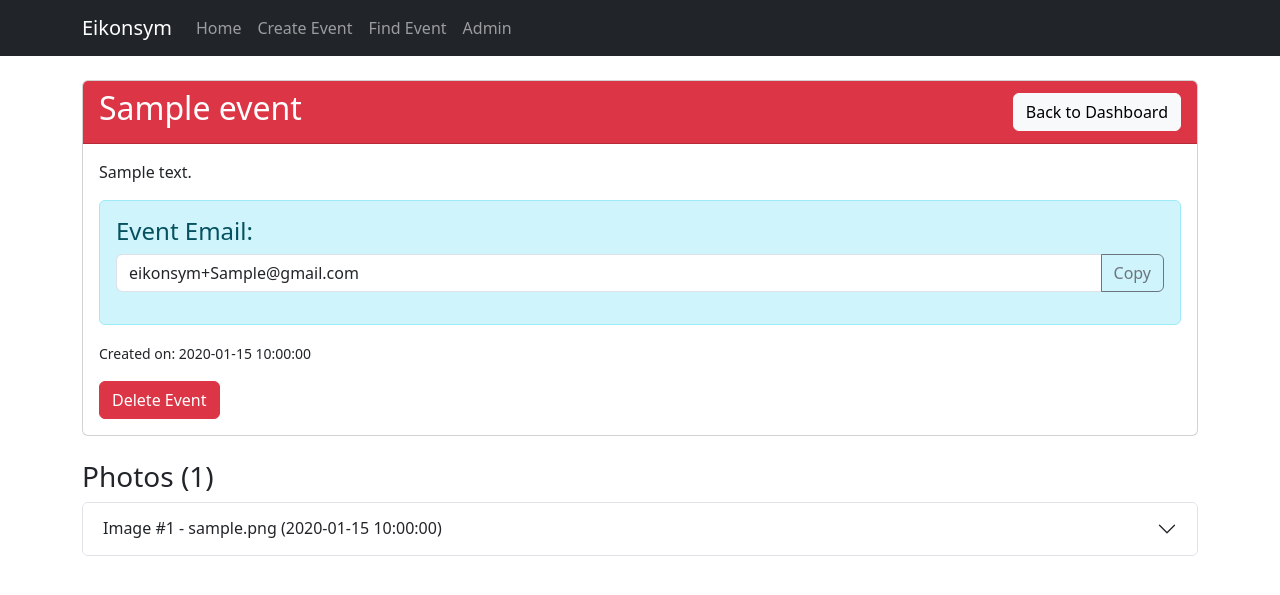
After one commit to DG1001/Eikonsym, a Flask app: page /admin/event/1 in a window 1280 px wide. The commit adds this page. Shown: the top 595 px of the page. Run offline with Flask 3, Linux system fonts and the light colour scheme; the visitor is signed in with stand-in values (Sample User, id 1); tables that the repository leaves empty hold one stand-in row (values such as "Sample post"); grey boxes marked "Sample" are stand-in pictures.

Commit message:
feat: add admin page with event and image management functionality

```diff
--- a/app.py
+++ b/app.py
@@ -23,8 +23,9 @@ GMAIL_PASSWORD = os.environ.get('GMAIL_APP_PASSWORD', '')
 GMAIL_PREFIX = 'eikonsym+'
 GMAIL_DOMAIN = 'gmail.com'
 
-# Admin password for creating events
+# Admin passwords
 ADMIN_PASSWORD = os.environ.get('ADMIN_PASSWORD', 'eikonsym')
+ADMIN_MASTER_PASSWORD = os.environ.get('ADMIN_MASTER_PASSWORD', 'eikonsym_master')
 
 def get_db():
     db = getattr(g, '_database', None)
@@ -84,6 +85,12 @@ class Event:
         return event
 
     @staticmethod
+    def get_by_id(id):
+        db = get_db()
+        event = db.execute('SELECT * FROM events WHERE id = ?', (id,)).fetchone()
+        return event
+
+    @staticmethod
     def get_all():
         db = get_db()
         events = db.execute('SELECT * FROM events ORDER BY created_at DESC').fetchall()
@@ -100,6 +107,19 @@ class Event:
         return Event.get_by_key(key)
 
     @staticmethod
+    def delete(event_id):
+        db = get_db()
+        # First delete all images associated with this event
+        images = Image.get_by_event_id(event_id)
+        for image in images:
+            Image.delete(image['id'])
+
+        # Then delete the event
+        db.execute('DELETE FROM events WHERE id = ?', (event_id,))
+        db.commit()
+        return True
+
+    @staticmethod
     def get_email(key):
         return f"{GMAIL_PREFIX}{key}@{GMAIL_DOMAIN}"
 
@@ -114,6 +134,12 @@ class Image:
         return images
 
     @staticmethod
+    def get_by_id(id):
+        db = get_db()
+        image = db.execute('SELECT * FROM images WHERE id = ?', (id,)).fetchone()
+        return image
+
+    @staticmethod
     def create(filename, original_filename, sender, event_id):
         db = get_db()
         db.execute(
@@ -121,6 +147,26 @@ class Image:
             (filename, original_filename, sender, event_id)
         )
         db.commit()
+
+    @staticmethod
+    def delete(image_id):
+        db = get_db()
+        # Get the image filename first
+        image = Image.get_by_id(image_id)
+        if image:
+            # Delete the file from disk
+            file_path = os.path.join(app.config['UPLOAD_FOLDER'], image['filename'])
+            try:
+                if os.path.exists(file_path):
+                    os.remove(file_path)
+            except Exception as e:
+                print(f"Error deleting file: {e}")
+
+            # Delete from database
+            db.execute('DELETE FROM images WHERE id = ?', (image_id,))
+            db.commit()
+            return True
+        return False
 
 def generate_event_key():
     """Generate a unique event key"""
@@ -317,5 +363,78 @@ def find_event():
 
     return render_template('find_event.html')
 
+@app.route('/admin', methods=['GET', 'POST'])
+def admin_login():
+    if request.method == 'POST':
+        password = request.form.get('password')
+
+        if not password or password != ADMIN_MASTER_PASSWORD:
+            flash('Invalid admin password', 'error')
+            return redirect(url_for('admin_login'))
+
+        session['admin_authenticated'] = True
+        return redirect(url_for('admin_dashboard'))
+
+    return render_template('admin_login.html')
+
+@app.route('/admin/dashboard')
+def admin_dashboard():
+    if not session.get('admin_authenticated'):
+        flash('Please login as admin first', 'error')
+        return redirect(url_for('admin_login'))
+
+    events = Event.get_all()
+    return render_template('admin_dashboard.html', events=events)
+
+@app.route('/admin/event/<int:event_id>')
+def admin_view_event(event_id):
+    if not session.get('admin_authenticated'):
+        flash('Please login as admin first', 'error')
+        return redirect(url_for('admin_login'))
+
+    event = Event.get_by_id(event_id)
+    if not event:
+        flash('Event not found', 'error')
+        return redirect(url_for('admin_dashboard'))
+
+    images = Image.get_by_event_id(event_id)
+
+    # Add email property to event dictionary
+    event_with_email = dict(event)
+    event_with_email['email'] = Event.get_email(event['key'])
+
+    return render_template('admin_view_event.html', event=event_with_email, images=images)
+
+@app.route('/admin/event/delete/<int:event_id>', methods=['POST'])
+def admin_delete_event(event_id):
+    if not session.get('admin_authenticated'):
+        flash('Please login as admin first', 'error')
+        return redirect(url_for('admin_login'))
+
+    event = Event.get_by_id(event_id)
+    if not event:
+        flash('Event not found', 'error')
+        return redirect(url_for('admin_dashboard'))
+
+    Event.delete(event_id)
+    flash(f'Event "{event["name"]}" has been deleted', 'success')
+    return redirect(url_for('admin_dashboard'))
+
+@app.route('/admin/image/delete/<int:image_id>', methods=['POST'])
+def admin_delete_image(image_id):
+    if not session.get('admin_authenticated'):
+        flash('Please login as admin first', 'error')
+        return redirect(url_for('admin_login'))
+
+    image = Image.get_by_id(image_id)
+    if not image:
+        flash('Image not found', 'error')
+        return redirect(url_for('admin_dashboard'))
+
+    event_id = image['event_id']
+    Image.delete(image_id)
+    flash('Image has been deleted', 'success')
+    return redirect(url_for('admin_view_event', event_id=event_id))
+
 if __name__ == '__main__':
     app.run(debug=True)
--- /dev/null
+++ b/templates/admin_view_event.html
@@ -0,0 +1,162 @@
+{% extends 'base.html' %}
+
+{% block title %}Admin - {{ event.name }}{% endblock %}
+
+{% block content %}
+<div class="card mb-4">
+    <div class="card-header bg-danger text-white d-flex justify-content-between align-items-center">
+        <h2>{{ event.name }}</h2>
+        <a href="{{ url_for('admin_dashboard') }}" class="btn btn-light">Back to Dashboard</a>
+    </div>
+    <div class="card-body">
+        {% if event.description %}
+            <p>{{ event.description }}</p>
+        {% endif %}
+
+        <div class="alert alert-info">
+            <h4>Event Email:</h4>
+            <div class="input-group mb-3">
+                <input type="text" class="form-control" value="{{ event.email }}" id="eventEmail" readonly>
+                <button class="btn btn-outline-secondary" type="button" onclick="copyToClipboard('eventEmail')">Copy</button>
+            </div>
+        </div>
+
+        <p><small>Created on: {{ event.created_at }}</small></p>
+
+        <button type="button" class="btn btn-danger"
+                onclick="confirmDeleteEvent({{ event.id }}, '{{ event.name }}')">Delete Event</button>
+    </div>
+</div>
+
+<h3>Photos ({{ images|length }})</h3>
+
+{% if images %}
+    <div class="accordion" id="imagesAccordion">
+        {% for image in images %}
+            <div class="accordion-item">
+                <h2 class="accordion-header" id="heading{{ image.id }}">
+                    <button class="accordion-button collapsed" type="button" data-bs-toggle="collapse"
+                            data-bs-target="#collapse{{ image.id }}" aria-expanded="false"
+                            aria-controls="collapse{{ image.id }}">
+                        Image #{{ image.id }} - {{ image.original_filename }} ({{ image.received_at }})
+                    </button>
+                </h2>
+                <div id="collapse{{ image.id }}" class="accordion-collapse collapse"
+                     aria-labelledby="heading{{ image.id }}" data-bs-parent="#imagesAccordion">
+                    <div class="accordion-body">
+                        <div class="row">
+                            <div class="col-md-8">
+                                <img src="{{ url_for('static', filename='uploads/' + image.filename) }}"
+                                     alt="{{ image.original_filename }}" class="img-fluid image-thumbnail"
+                                     data-fullsize="{{ url_for('static', filename='uploads/' + image.filename) }}"
+                                     onclick="showFullSize(this)">
+                            </div>
+                            <div class="col-md-4">
+                                <p><strong>From:</strong> {{ image.sender }}</p>
+                                <p><strong>Received:</strong> {{ image.received_at }}</p>
+                                <p><strong>Original filename:</strong> {{ image.original_filename }}</p>
+                                <button type="button" class="btn btn-danger"
+                                        onclick="confirmDeleteImage({{ image.id }})">Delete Image</button>
+                            </div>
+                        </div>
+                    </div>
+                </div>
+            </div>
+        {% endfor %}
+    </div>
+{% else %}
+    <div class="alert alert-warning">
+        No photos have been shared yet for this event.
+    </div>
+{% endif %}
+
+<!-- Delete Event Modal -->
+<div class="modal fade" id="deleteEventModal" tabindex="-1" aria-hidden="true">
+    <div class="modal-dialog">
+        <div class="modal-content">
+            <div class="modal-header">
+                <h5 class="modal-title">Confirm Delete Event</h5>
+                <button type="button" class="btn-close" data-bs-dismiss="modal" aria-label="Close"></button>
+            </div>
+            <div class="modal-body">
+                <p>Are you sure you want to delete the event "<span id="eventNameToDelete"></span>"?</p>
+                <p class="text-danger">This will also delete all images associated with this event!</p>
+            </div>
+            <div class="modal-footer">
+                <button type="button" class="btn btn-secondary" data-bs-dismiss="modal">Cancel</button>
+                <form id="deleteEventForm" method="POST" action="">
+                    <button type="submit" class="btn btn-danger">Delete</button>
+                </form>
+            </div>
+        </div>
+    </div>
+</div>
+
+<!-- Delete Image Modal -->
+<div class="modal fade" id="deleteImageModal" tabindex="-1" aria-hidden="true">
+    <div class="modal-dialog">
+        <div class="modal-content">
+            <div class="modal-header">
+                <h5 class="modal-title">Confirm Delete Image</h5>
+                <button type="button" class="btn-close" data-bs-dismiss="modal" aria-label="Close"></button>
+            </div>
+            <div class="modal-body">
+                <p>Are you sure you want to delete this image?</p>
+            </div>
+            <div class="modal-footer">
+                <button type="button" class="btn btn-secondary" data-bs-dismiss="modal">Cancel</button>
+                <form id="deleteImageForm" method="POST" action="">
+                    <button type="submit" class="btn btn-danger">Delete</button>
+                </form>
+            </div>
+        </div>
+    </div>
+</div>
+
+<!-- Modal for full-size image -->
+<div id="imageModal" class="modal">
+    <div class="modal-content">
+        <img id="fullSizeImage" src="">
+    </div>
+</div>
+
+<script>
+function copyToClipboard(elementId) {
+    var copyText = document.getElementById(elementId);
+    copyText.select();
+    copyText.setSelectionRange(0, 99999);
+    navigator.clipboard.writeText(copyText.value);
+    alert("Copied: " + copyText.value);
+}
+
+function confirmDeleteEvent(eventId, eventName) {
+    document.getElementById('eventNameToDelete').textContent = eventName;
+    document.getElementById('deleteEventForm').action = "{{ url_for('admin_delete_event', event_id=0) }}".replace('0', eventId);
+
+    var deleteModal = new bootstrap.Modal(document.getElementById('deleteEventModal'));
+    deleteModal.show();
+}
+
+function confirmDeleteImage(imageId) {
+    document.getElementById('deleteImageForm').action = "{{ url_for('admin_delete_image', image_id=0) }}".replace('0', imageId);
+
+    var deleteModal = new bootstrap.Modal(document.getElementById('deleteImageModal'));
+    deleteModal.show();
+}
+
+// Get the modal
+var modal = document.getElementById("imageModal");
+var fullSizeImage = document.getElementById("fullSizeImage");
+
+// Show the full-size image in the modal
+function showFullSize(imgElement) {
+    modal.style.display = "block";
+    fullSizeImage.src = imgElement.getAttribute("data-fullsize");
+}
+
+// Close the modal when clicked anywhere
+modal.onclick = function() {
+    modal.style.display = "none";
+}
+</script>
+{% endblock %}
--- a/templates/base.html
+++ b/templates/base.html
@@ -79,6 +79,9 @@
                     <li class="nav-item">
                         <a class="nav-link" href="/find_event">Find Event</a>
                     </li>
+                    <li class="nav-item">
+                        <a class="nav-link" href="/admin">Admin</a>
+                    </li>
                 </ul>
             </div>
         </div>
```
Also changed, not shown: templates/admin_dashboard.html (added, +79 -0 lines), templates/admin_login.html (added, +26 -0 lines), 1 other file.
